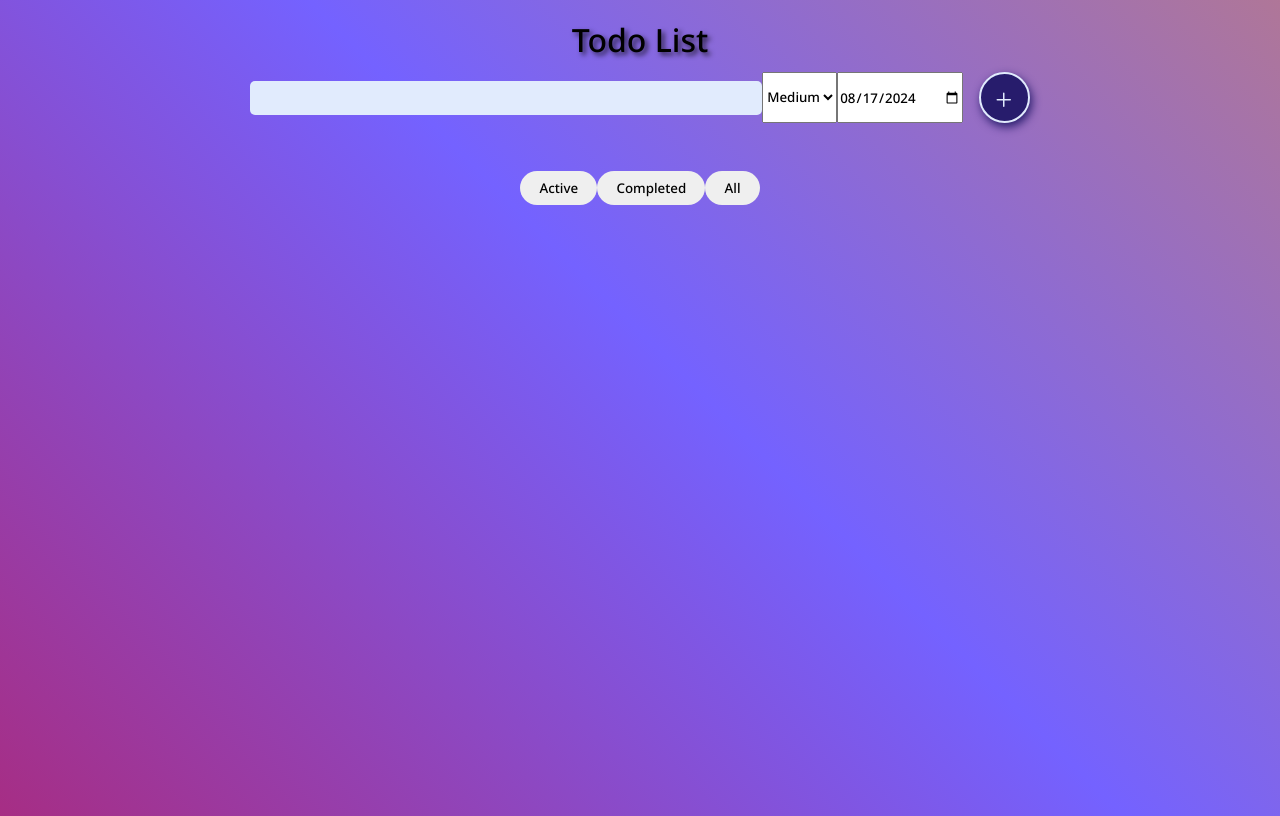
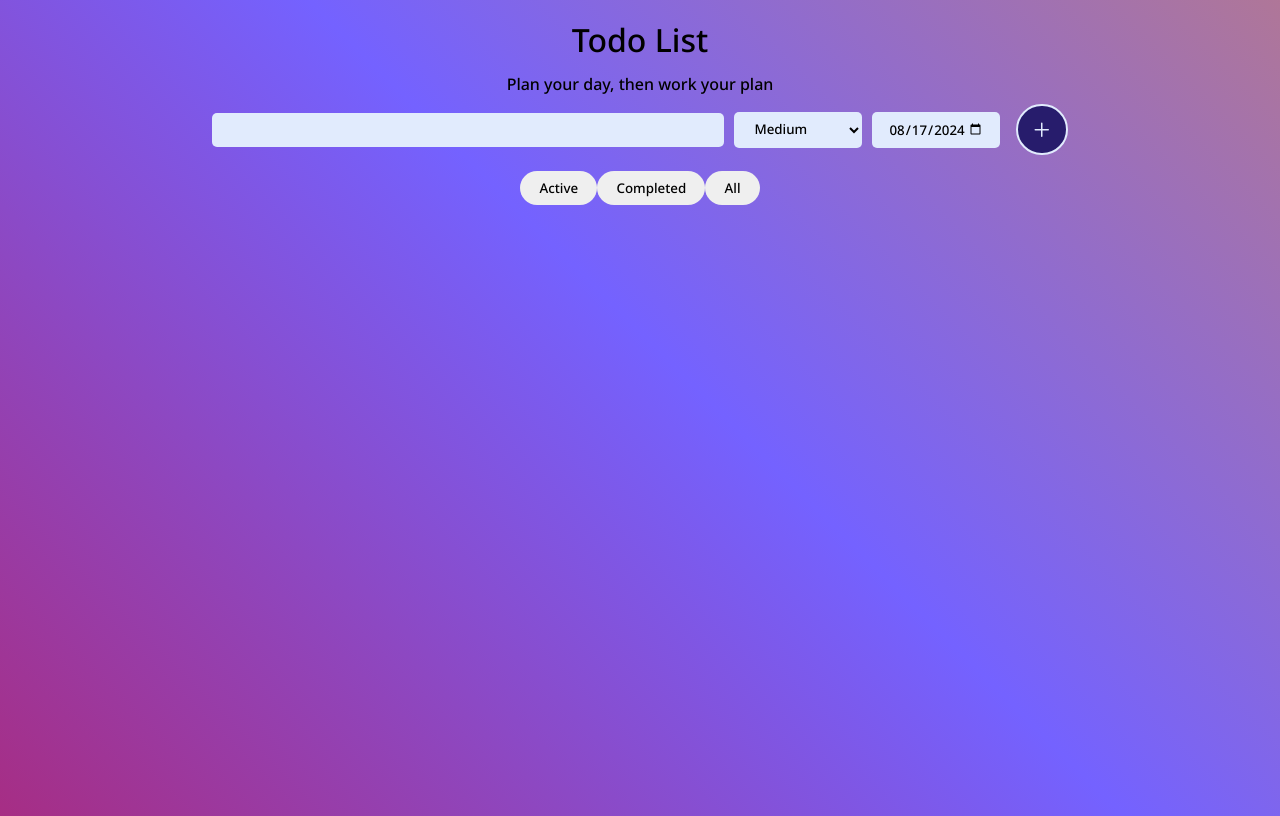
Before and after one commit to Raghu23-dev/todo-list-app, a React (Create React App) app: page / in a window 1280 px wide. Built offline with nearby package versions, Linux system fonts and the light colour scheme.

Commit message:
added some css to the header and input , priority and date selectors and add button

```diff
--- a/src/App.js
+++ b/src/App.js
@@ -7,6 +7,7 @@ function App() {
   return (
     <div className="App">
       <h1>Todo List</h1>
+      <h4>Plan your day, then work your plan</h4>
       <Todos />
       <DisplayTodos />
     </div>
--- a/src/components/Todos.js
+++ b/src/components/Todos.js
@@ -56,12 +56,13 @@ const Todos = (props) => {
         className="todo-input"
         value={todo}
       />
-      <select onChange={handlePriorityChange} value={priority}>
+      <select className="priority-dd" onChange={handlePriorityChange} value={priority}>
         <option value="High">High</option>
         <option value="Medium">Medium</option>
         <option value="Low">Low</option>
       </select>
-      <input
+
+      <input className="date-dd"
         type="date"
         onChange={handleDateChange}
         value={dueDate}
--- a/src/css/main.css
+++ b/src/css/main.css
@@ -49,7 +49,6 @@ body {
     display: inline;
     text-align: center;
     margin-bottom: 0.5rem;
-    text-shadow: 3px 3px 5px rgba(0, 0, 0, 0.7);
 }
 .App h4 {
     display: inline;
@@ -62,6 +61,10 @@ body {
     justify-content: center;
 }
 
+
+
+/*Text Input Field*/
+
 .todo-input{
     min-width:15rem;
     width:40vw;
@@ -71,17 +74,76 @@ body {
     border-radius:5px;
     padding:0.5rem 1rem;
     align-self: center;
+    transition: box-shadow 1s;
+}
+.todo-input:hover{
+    box-shadow: rgba(0, 0, 0, 0.15) 0px 30px 30px, rgba(0, 0, 0, 0.08) 0px -10px 20px, rgba(0, 0, 0, 0.08) 0px 3px 4px, rgba(0, 0, 0, 0.12) 0px 8px 9px, rgba(0, 0, 0, 0.05) 0px -2px 3px;
 }
 
 .todo-input:focus{
     outline:none;
-    border:2px solid #433aa8;
+    box-shadow: rgba(0, 0, 0, 0.15) 0px 30px 30px, rgba(0, 0, 0, 0.08) 0px -10px 20px, rgba(0, 0, 0, 0.08) 0px 3px 4px, rgba(0, 0, 0, 0.12) 0px 8px 9px, rgba(0, 0, 0, 0.05) 0px -2px 3px;
 
+
+}
+
+/*priority dropdown*/
+
+.priority-dd{
+    margin-left: 10px;
+    min-width:5rem;
+    width:10vw;
+    max-height:2.5rem;
+    background-color:#e1ebfd;
+    border:none;
+    border-radius:5px;
+    padding:0.5rem 1rem;
+    align-self: center;
+    transition: box-shadow 1s;
+
+}
+
+.priority-dd:hover{
+    box-shadow: rgba(0, 0, 0, 0.15) 0px 30px 30px, rgba(0, 0, 0, 0.08) 0px -10px 20px, rgba(0, 0, 0, 0.08) 0px 3px 4px, rgba(0, 0, 0, 0.12) 0px 8px 9px, rgba(0, 0, 0, 0.05) 0px -2px 3px;
+
+}
+
+.priority-dd:active{
+    box-shadow: rgba(0, 0, 0, 0.15) 0px 30px 30px, rgba(0, 0, 0, 0.08) 0px -10px 20px, rgba(0, 0, 0, 0.08) 0px 3px 4px, rgba(0, 0, 0, 0.12) 0px 8px 9px, rgba(0, 0, 0, 0.05) 0px -2px 3px;
+
+    outline: none;
+}
+
+
+/*date selector*/
+.date-dd{
+    margin-left: 10px;
+    min-width:5rem;
+    width:10vw;
+    max-height:2.5rem;
+    background-color:#e1ebfd;
+    border:none;
+    border-radius:5px;
+    padding:0.5rem 1rem;
+    align-self: center;
+    transition: box-shadow 1s;
+
+}
+
+.date-dd:hover{
+    box-shadow: rgba(0, 0, 0, 0.15) 0px 30px 30px, rgba(0, 0, 0, 0.08) 0px -10px 20px, rgba(0, 0, 0, 0.08) 0px 3px 4px, rgba(0, 0, 0, 0.12) 0px 8px 9px, rgba(0, 0, 0, 0.05) 0px -2px 3px;
+
+}
+
+.date-dd:active{
+    box-shadow: rgba(0, 0, 0, 0.15) 0px 30px 30px, rgba(0, 0, 0, 0.08) 0px -10px 20px, rgba(0, 0, 0, 0.08) 0px 3px 4px, rgba(0, 0, 0, 0.12) 0px 8px 9px, rgba(0, 0, 0, 0.05) 0px -2px 3px;
+
+    outline: none;
 }
 
 .add-btn{
     margin-left: 1rem;
-    padding-top:0.3rem;
+    padding-top:0.1rem;
     background-color: #271c6c;
     color:#e1ebfd;
     border-radius: 50%;
@@ -90,18 +152,26 @@ body {
     width:3.2rem;
     height: 3.2rem;
     cursor:pointer;
-    box-shadow: 2px 4px 10px #271c6c;
     display:flex;
     justify-content: center;
     align-items: center;
+    transition: box-shadow 1s;
 }
 
+.add-btn:hover{
+    box-shadow: rgba(0, 0, 0, 0.15) 0px 30px 30px, rgba(0, 0, 0, 0.08) 0px -10px 20px, rgba(0, 0, 0, 0.08) 0px 3px 4px, rgba(0, 0, 0, 0.12) 0px 8px 9px, rgba(0, 0, 0, 0.05) 0px -2px 3px;
+
+}
 .add-btn:focus{
     outline:none;
+    box-shadow: rgba(0, 0, 0, 0.15) 0px 30px 30px, rgba(0, 0, 0, 0.08) 0px -10px 20px, rgba(0, 0, 0, 0.08) 0px 3px 4px, rgba(0, 0, 0, 0.12) 0px 8px 9px, rgba(0, 0, 0, 0.05) 0px -2px 3px;
+
 }
 
+/*display todos*/
+
 .displaytodos{
-    margin-top: 3rem;
+    margin-top: 1rem;
     display: flex;
     flex-direction: column;
     align-items: center;
@@ -184,14 +254,23 @@ body {
     outline:none
 }
 
+
+/*Done Button*/
+
 .completed{
     position: absolute;
-    right: .3rem;
-    top: .3rem;
-    background-color: #867bcd;
-    border:  2px solid #272727;
+    right: 0.5rem;
+    top: 0.5rem;
+    background-color: #1DA1F2;
+    border:  none;
     color: #e1ebfd;
     font-size: 0.8rem;
     padding: 0.3rem 1rem;
     border-radius: 20px;
+    transition: padding 2s;
 }
+
+.completed:hover{
+    padding-left: 3rem;
+    padding-right: 3rem;
+}
```
